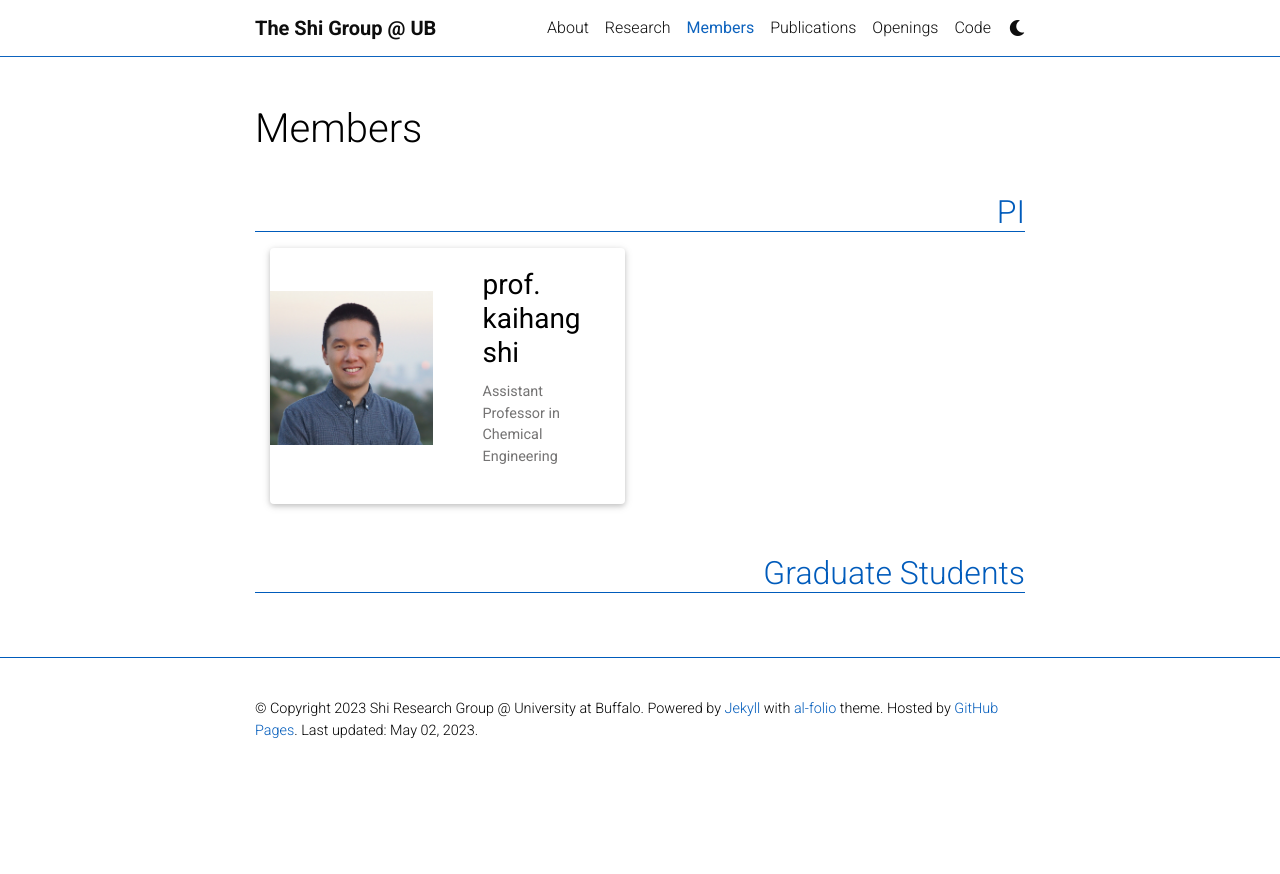
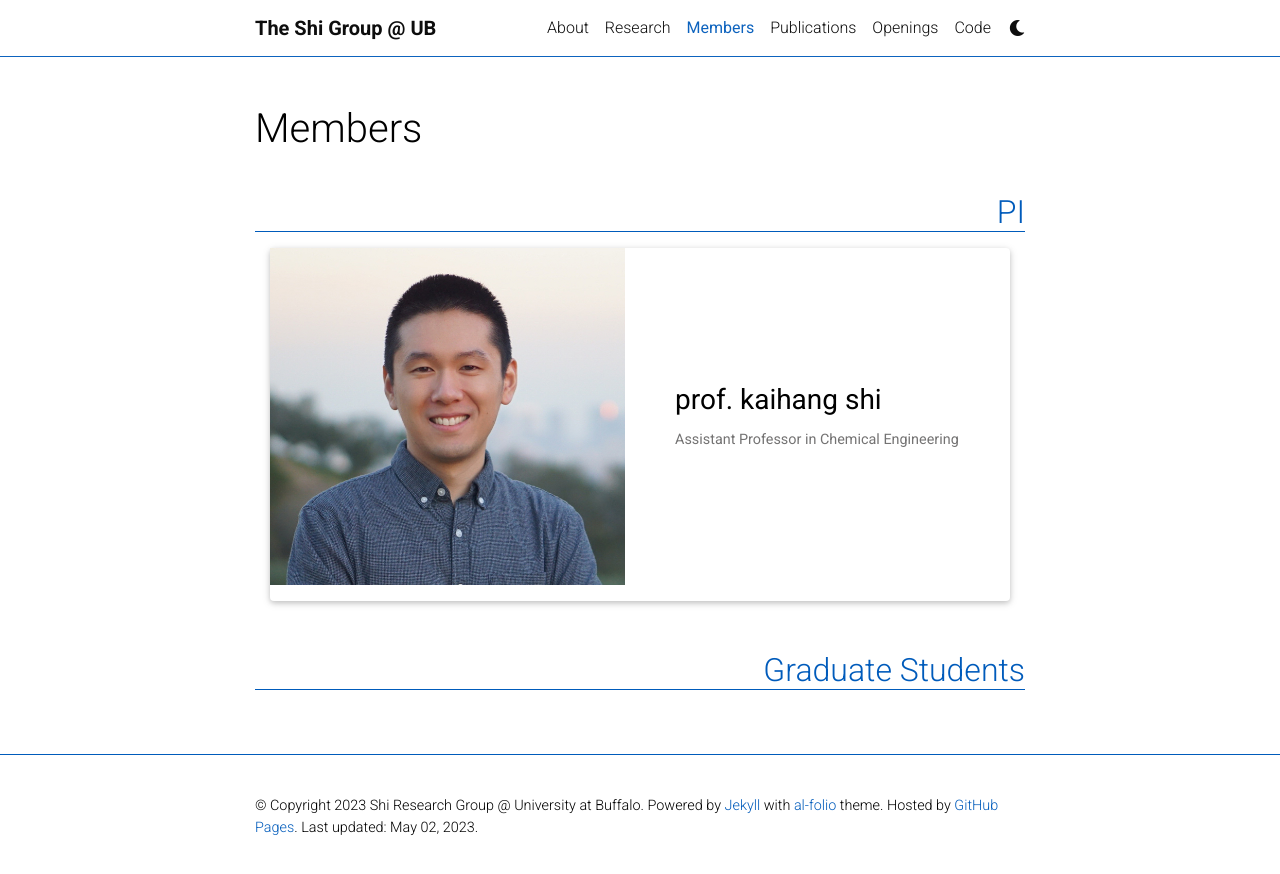
Before and after one commit to ShiResearchGroup/shiresearchgroup.github.io, a Jekyll site: the page built from _pages/members.md, in a window 1280 px wide. Shown: the top 874 px of the page. Built offline with Jekyll 4.4.1, drawn with Linux system fonts in a browser that asks for light colours; full-size pictures stand in for the smaller copies a plugin makes; comment, search, counter and statistics services are not loaded; a style sheet for code colours, icons or effects is not loaded.

Commit message:
Update members.md

```diff
--- a/_pages/members.md
+++ b/_pages/members.md
@@ -20,7 +20,7 @@ horizontal: true
   <!-- Generate cards for each project -->
   {% if page.horizontal -%}
   <div class="container">
-    <div class="row row-cols-2">
+    <div class="row">
     {%- for project in sorted_projects -%}
       {% include projects_horizontal.html %}
     {%- endfor %}
```
